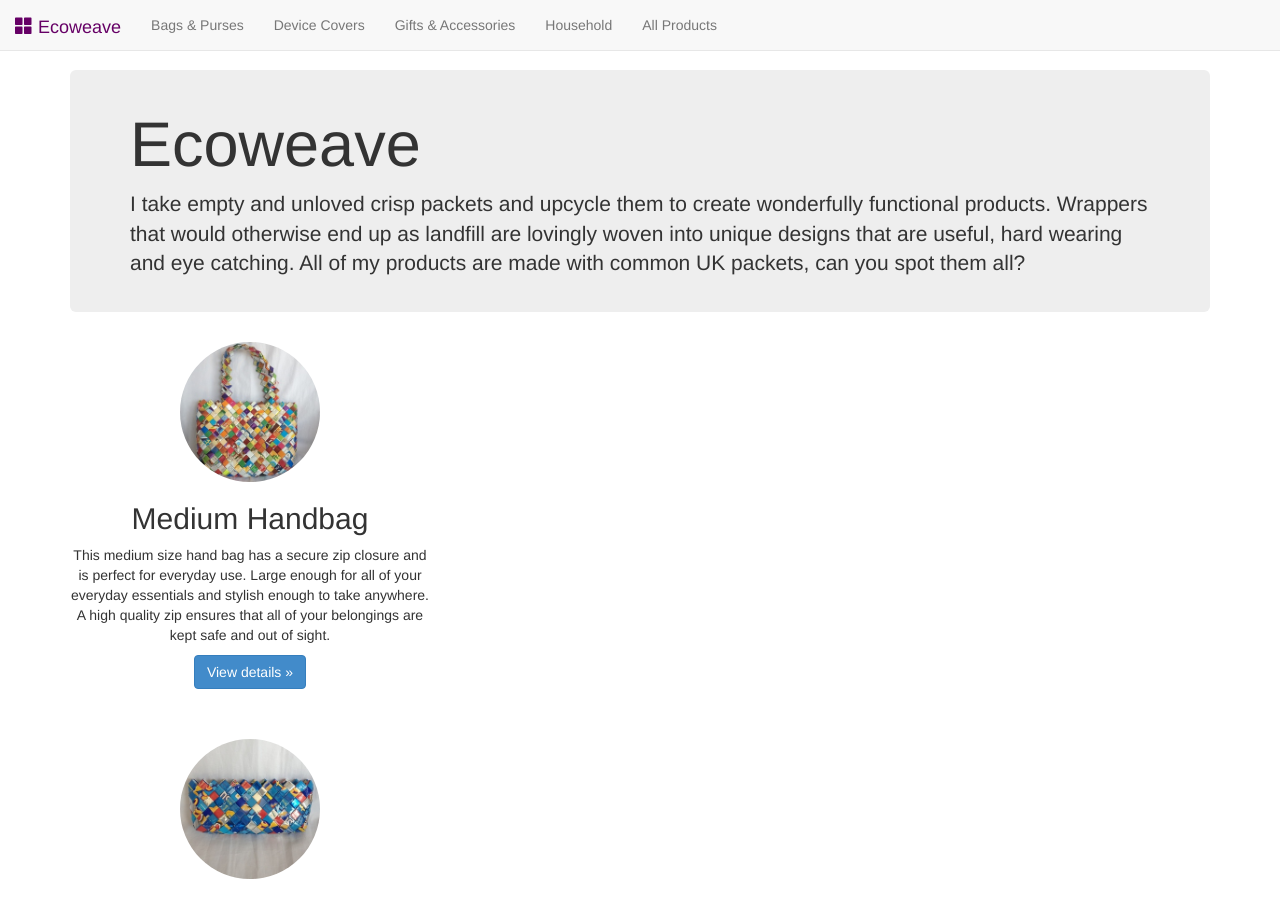
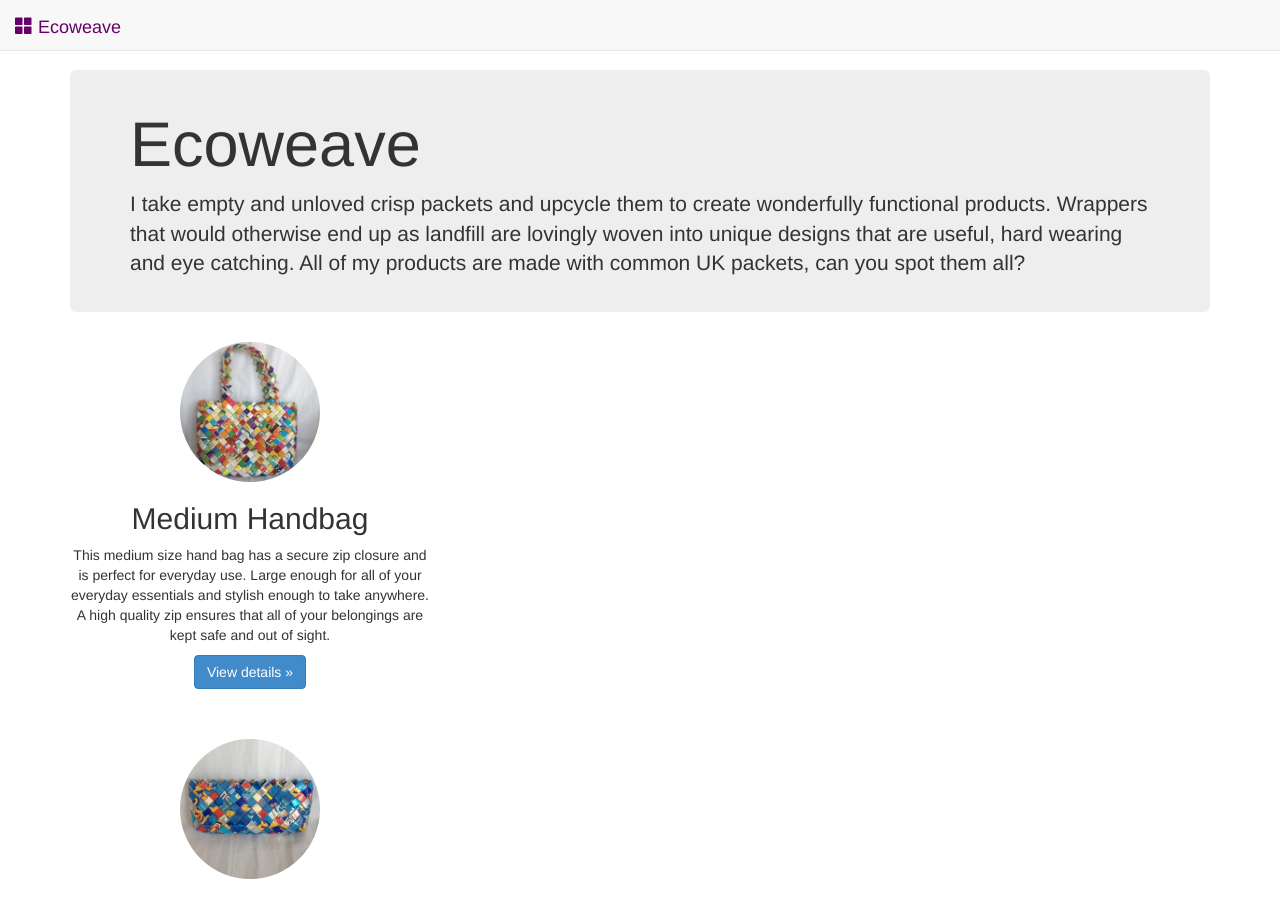
Before and after one commit to ecoweave/ecoweave.github.io, a Jekyll site: the page built from index.html, in a window 1280 px wide and 900 px high. Built offline with Jekyll 4.4.1, drawn with Linux system fonts in a browser that asks for light colours; nearby versions of some CDN libraries.

Commit message:
Cut down nav

```diff
--- a/_includes/menu.html
+++ b/_includes/menu.html
@@ -17,50 +17,6 @@
           </a>
         </div>
         <div class="navbar-collapse collapse">
-          <ul class="nav navbar-nav">
-
-            {% if page.menu == "handbags" %}
-            <li class="active">
-            {% else %}
-            <li>
-            {% endif %}
-                <a href="/handbags-and-purses/">Bags &amp; Purses</a>
-            </li>
-
-            {% if page.menu == "devices" %}
-            <li class="active">
-            {% else %}
-            <li>
-            {% endif %}
-                <a href="/device-covers/">Device Covers</a>
-            </li>
-
-            {% if page.menu == "accessories" %}
-            <li class="active">
-            {% else %}
-            <li>
-            {% endif %}
-                <a href="/gifts-and-accessories/">Gifts &amp; Accessories</a>
-            </li>
-
-            {% if page.menu == "household" %}
-            <li class="active">
-            {% else %}
-            <li>
-            {% endif %}
-                <a href="/household/">Household</a>
-            </li>
-
-            {% if page.menu == "all-products" %}
-            <li class="active">
-            {% else %}
-            <li>
-            {% endif %}
-                <a href="/all-products/">All Products</a>
-            </li>
-
-          </ul>
-
         </div><!--/.nav-collapse -->
       </div>
     </div>
```
